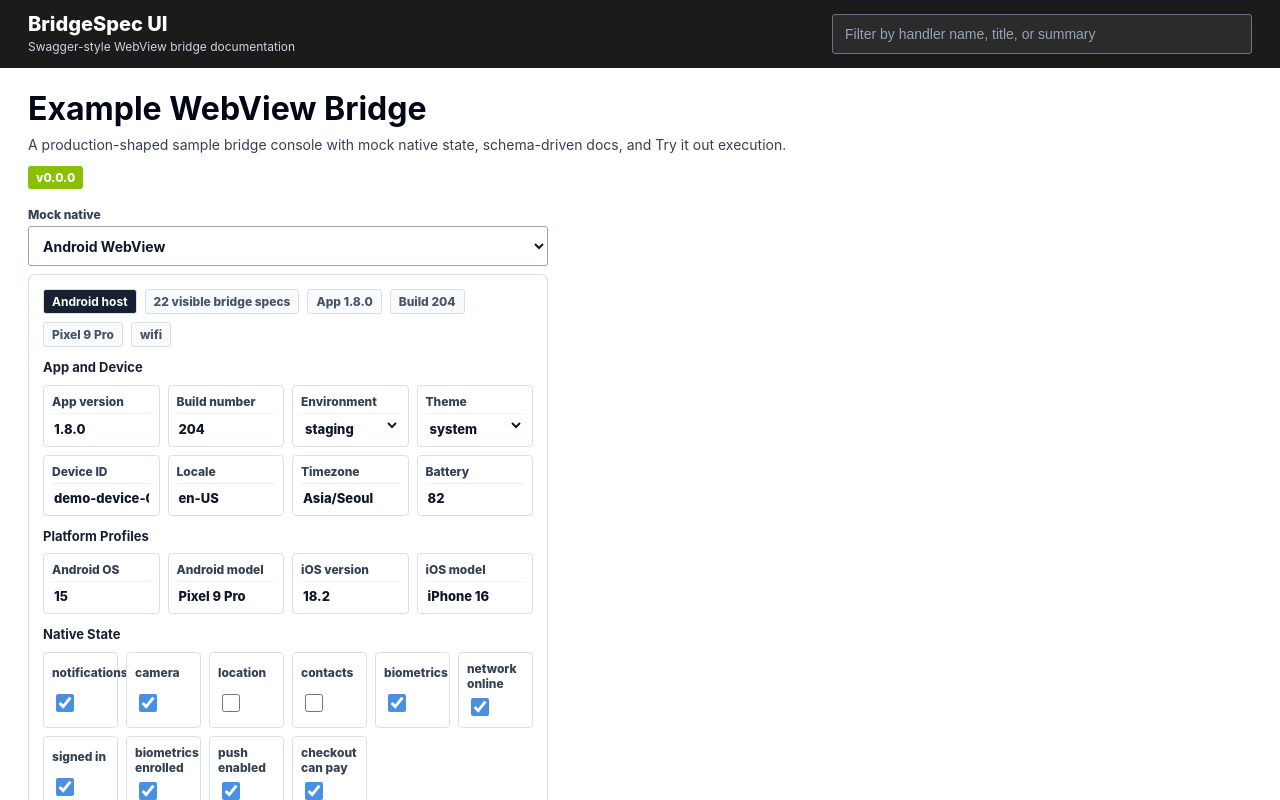
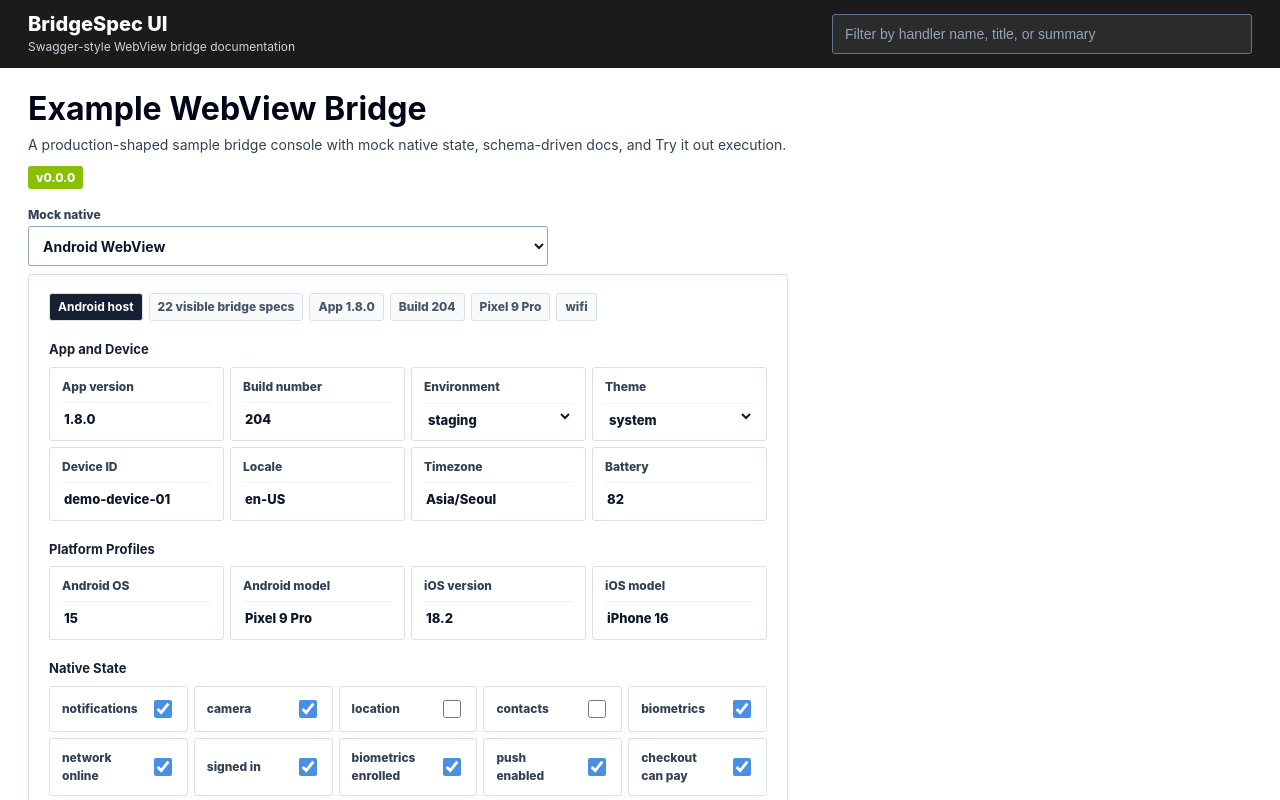
Before and after one commit to easyhooon/bridge-spec-ui, a React (Vite) app: page / in a window 1280 px wide. Shown: the top 800 px of the page. Built offline with nearby package versions, Linux system fonts and the light colour scheme.

Commit message:
Polish mock native panel layout

```diff
--- a/src/components/BridgeSpecUi.tsx
+++ b/src/components/BridgeSpecUi.tsx
@@ -963,7 +963,10 @@ export function BridgeSpecUi({
                 onChange={(value) => onPlatformChange(value as BridgePlatform)}
               />
             </label>
-            {renderEnvironmentPanel?.({ selectedPlatform: platform, visibleBridges: filteredSpecs })}
+            {renderEnvironmentPanel?.({
+              selectedPlatform: platform,
+              visibleBridges: filteredSpecs,
+            })}
           </div>
         </section>
 
--- a/src/styles.css
+++ b/src/styles.css
@@ -124,13 +124,14 @@ body {
 .bsu-controls {
   display: grid;
   gap: 8px;
-  width: min(520px, 100%);
+  width: min(760px, 100%);
   margin-top: 18px;
 }
 
-.bsu-controls label {
+.bsu-controls > label {
   display: grid;
   gap: 4px;
+  max-width: 520px;
   color: #334155;
   font-size: 12px;
   font-weight: 800;
@@ -700,29 +701,33 @@ body {
 
 .demo-native-panel {
   display: grid;
-  gap: 12px;
+  gap: 20px;
   border: 1px solid #d5deea;
-  border-radius: 6px;
+  border-radius: 4px;
   background: #fff;
-  padding: 14px;
+  padding: 18px 20px;
 }
 
 .demo-native-summary {
   display: flex;
   flex-wrap: wrap;
   align-items: center;
-  gap: 8px;
+  gap: 6px;
+  min-width: 0;
   color: #475569;
   font-size: 12px;
   font-weight: 800;
+  line-height: 18px;
 }
 
 .demo-native-summary strong,
 .demo-native-summary span {
+  max-width: 100%;
   border: 1px solid #d8e0ea;
   border-radius: 3px;
   background: #f8fafc;
   padding: 4px 8px;
+  overflow-wrap: anywhere;
 }
 
 .demo-native-summary strong {
@@ -732,28 +737,32 @@ body {
 
 .demo-native-grid {
   display: grid;
-  grid-template-columns: repeat(4, minmax(0, 1fr));
-  gap: 8px;
+  grid-template-columns: repeat(auto-fit, minmax(160px, 1fr));
+  gap: 6px;
 }
 
 .demo-field,
 .demo-toggle {
   min-height: 38px;
+  min-width: 0;
   border: 1px solid #d8e0ea;
-  border-radius: 4px;
+  border-radius: 3px;
   background: #fff;
   color: #334155;
   font-size: 12px;
   font-weight: 800;
+  line-height: 18px;
 }
 
 .demo-field {
   display: grid;
-  gap: 4px;
-  padding: 8px;
+  gap: 6px;
+  padding: 10px 12px;
+  overflow-wrap: anywhere;
 }
 
 .demo-field input {
+  width: 100%;
   min-width: 0;
   border: 0;
   border-top: 1px solid #eef2f7;
@@ -761,10 +770,12 @@ body {
   color: #0f172a;
   font: inherit;
   font-size: 13px;
+  line-height: 20px;
   outline: none;
 }
 
 .demo-field select {
+  width: 100%;
   min-width: 0;
   border: 0;
   border-top: 1px solid #eef2f7;
@@ -773,12 +784,14 @@ body {
   color: #0f172a;
   font: inherit;
   font-size: 13px;
+  line-height: 20px;
   outline: none;
 }
 
 .demo-section {
   display: grid;
   gap: 8px;
+  min-width: 0;
 }
 
 .demo-section h3 {
@@ -789,7 +802,7 @@ body {
 }
 
 .demo-native-grid-compact {
-  grid-template-columns: repeat(6, minmax(0, 1fr));
+  grid-template-columns: repeat(auto-fit, minmax(130px, 1fr));
 }
 
 .demo-toggle {
@@ -797,10 +810,16 @@ body {
   align-items: center;
   justify-content: space-between;
   gap: 10px;
-  padding: 8px;
+  padding: 10px 12px;
+}
+
+.demo-toggle span {
+  min-width: 0;
+  overflow-wrap: anywhere;
 }
 
 .demo-toggle input {
+  flex-shrink: 0;
   width: 18px;
   height: 18px;
   accent-color: #4990e2;
```
